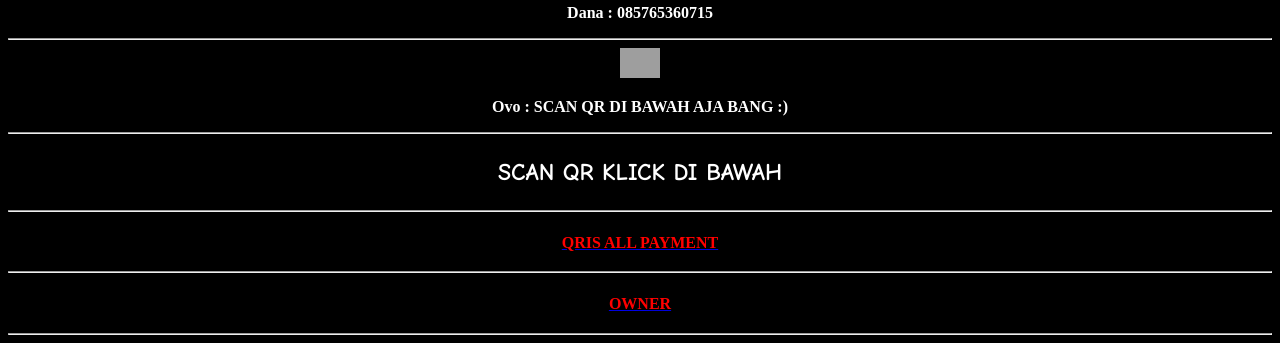
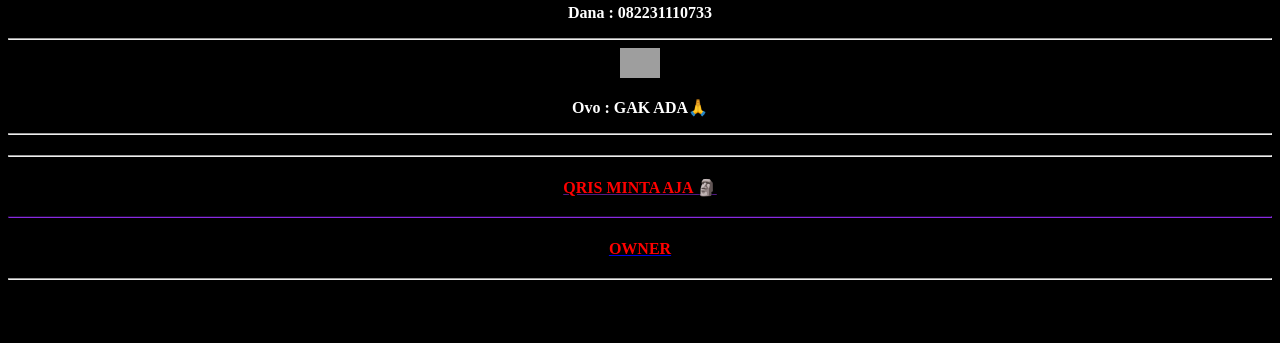
Before and after one commit to AllpayVens/http-AllpayVens.github.io, a plain HTML site: page index.html in a window 1280 px wide. Shown: the part 574-917 px from the top of the page. After the commit the page ends 862 px from the top, so only its background shows below. Drawn offline with Linux system fonts and the light colour scheme; grey boxes are pictures that could not be loaded.

Commit message:
index.html

```diff
--- a/5_6316578724003189926.html
+++ b/index.html
@@ -35,7 +35,7 @@ h2 {
 	box-shadow: 0px 2px 2px #000;
 }
 </style>
-           <center><img src="https://i.ibb.co.com/GRszYsc/IMG-20240925-213407-294.jpg"width="200"height="200"></center></body>
+           <center><img src="https://telegra.ph/file/bd3fb7f8303ac0fa1ed04.jpg"width="200"height="200"></center></body>
 
              <center><font face="Forte" size="9" style="color:#ffffff;text-shadow:#FF0099 0px 0px 10px">TRANKSAKSI</font></center>
 
@@ -64,24 +64,24 @@ h2 {
     <hr/>
  <img class="img-fluid" style="max-height: 30px" src="https://telegra.ph/file/c40e722ccd7e737c54d03.jpg">
 </p>
-<point style = "font-weight: bold;"> Gopay : SCAN QR DI BAWAH AJA BANG:) </br>
+<point style = "font-weight: bold;"> Gopay : 082131818923 </br>
 </p>
     <hr/>
 <img class="img-fluid" style="max-height: 30px" src="https://statis-images.s3.ap-southeast-1.amazonaws.com/global/payment/V2/IDR/epayment/dana.webp">
 </p>
-<point style = "font-weight: bold;"> Dana : 085765360715 </br>
+<point style = "font-weight: bold;"> Dana : 082231110733 </br>
 </p>
     <hr/>
     <img class="img-fluid" style="max-height: 30px" src="https://telegra.ph/file/36bfcc1a9052b3a50126c.jpg">
     </p>
-<point style = "font-weight: bold;"> Ovo : SCAN QR DI BAWAH AJA BANG :) </br>
+<point style = "font-weight: bold;"> Ovo : GAK ADA🙏 </br>
 </p>
 <hr/>
-  <h2>SCAN QR KLICK DI BAWAH</h2>
+  <h2></h2>
     <hr/>
     <p>
 </font>
-<h3><font size="3"><a href="https://i.ibb.co.com/rmQ6ktq/file-67879.jpg"><font color="red">QRIS ALL PAYMENT</font>
+<h3><font size="3"><a href=""><font color="red">QRIS MINTA AJA 🗿</font>
 </h3>
     <hr/>
  <h3><font size="3"><a href="https://wa.me/6285864743922"><font color="red">OWNER</font>
```
